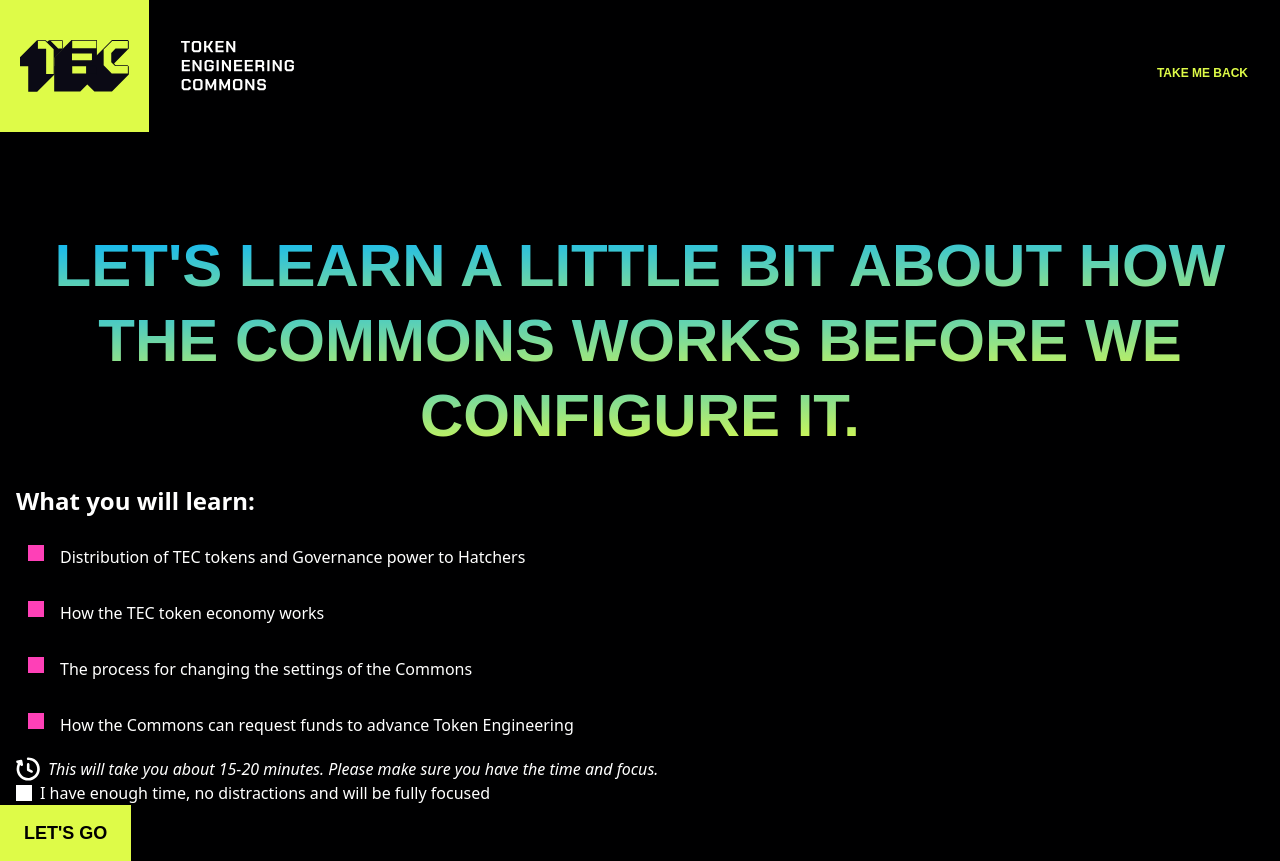
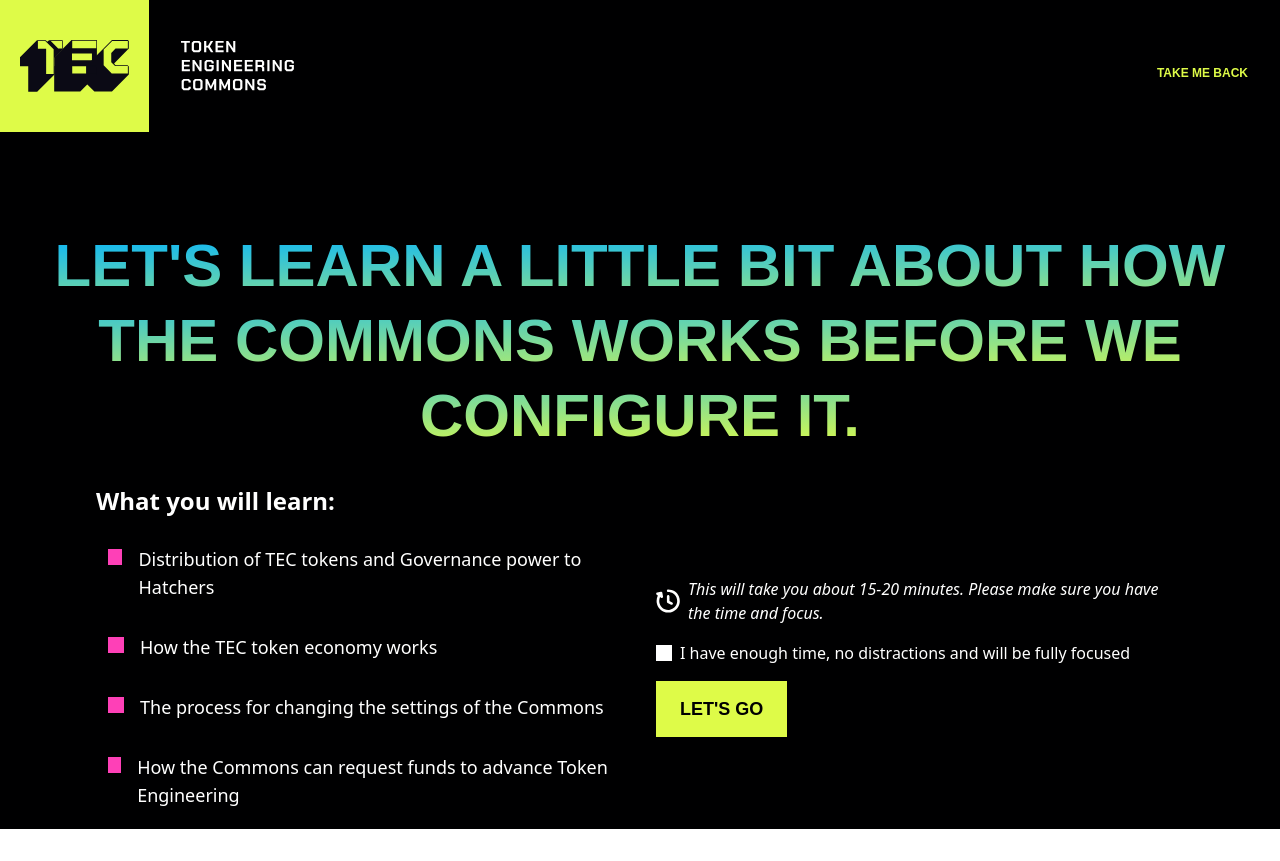
Before and after one commit to CommonsBuild/commons-config-frontend, a Next.js app: page /learn in a window 1280 px wide. After the commit the page ends 829 px from the top, so only its background shows below. Built offline with nearby package versions, Linux system fonts and the light colour scheme; a web font is replaced by a local one.

Commit message:
fix: learn index

```diff
--- a/src/components/ListItem.tsx
+++ b/src/components/ListItem.tsx
@@ -7,8 +7,8 @@
 function ListItem({ children }: ListItemProps) {
   return (
     <div className="flex p-3 my-2">
-      <div className="h-4 w-4 mr-4 bg-pink" />
-      <span className="text-white">{children}</span>
+      <div className="h-4 w-4 mt-1 mr-4 bg-pink" />
+      <span className="text-lg text-white">{children}</span>
     </div>
   );
 }
--- a/src/pages/learn/index.tsx
+++ b/src/pages/learn/index.tsx
@@ -27,6 +27,7 @@
             configure it.
           </GradientTitle>
         </div>
+        <div className="container mx-auto px-20 grid md:grid-cols-2">
           <div className="container mx-auto px-4">
             <h3 className="text-bj text-white font-bold text-2xl mb-4">
               What you will learn:
@@ -37,17 +38,19 @@
               ))}
             </ul>
           </div>
-        <div className="container mx-auto px-4 text-inter text-white">
-          <div className="flex flex-row">
+          <div className="container mx-auto px-4 text-inter self-center">
+            <div className="flex flex-row text-white mb-4">
               <img src="/icons/clock.svg" alt="Clock Icon" />
               <span className="italic ml-2">
-              This will take you about 15-20 minutes. Please make sure you have
-              the time and focus.
+                This will take you about 15-20 minutes. Please make sure you
+                have the time and focus.
               </span>
             </div>
             <Checkbox text="I have enough time, no distractions and will be fully focused" />
+            <div className="mb-4" />
+            <NeonButton href="/learn/1">LET&apos;S GO</NeonButton>
           </div>
-        <NeonButton href="/learn/1">LET&apos;S GO</NeonButton>
+        </div>
       </div>
     </>
   );
```
Lines whose indentation alone changed are shown as unchanged.
